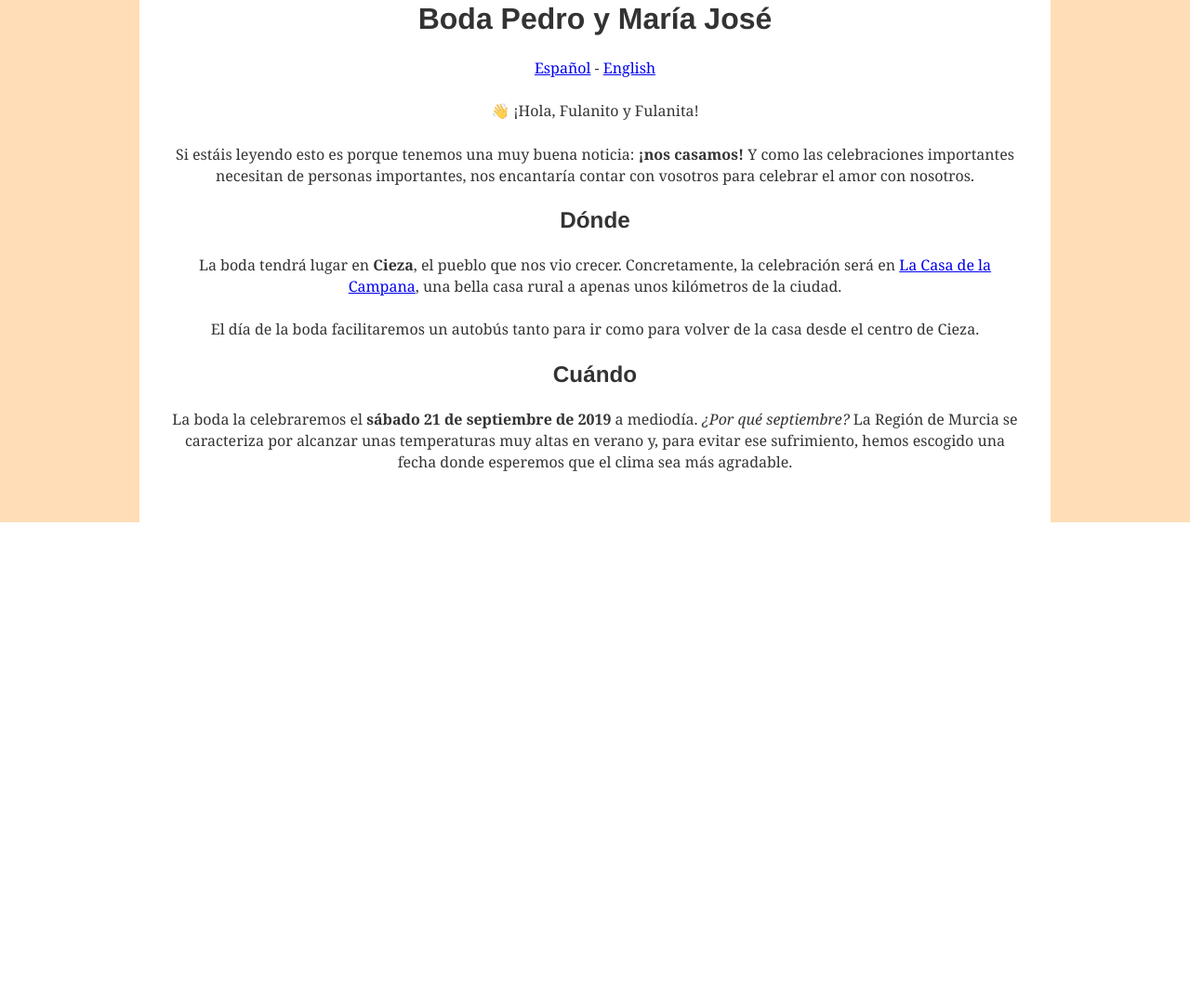
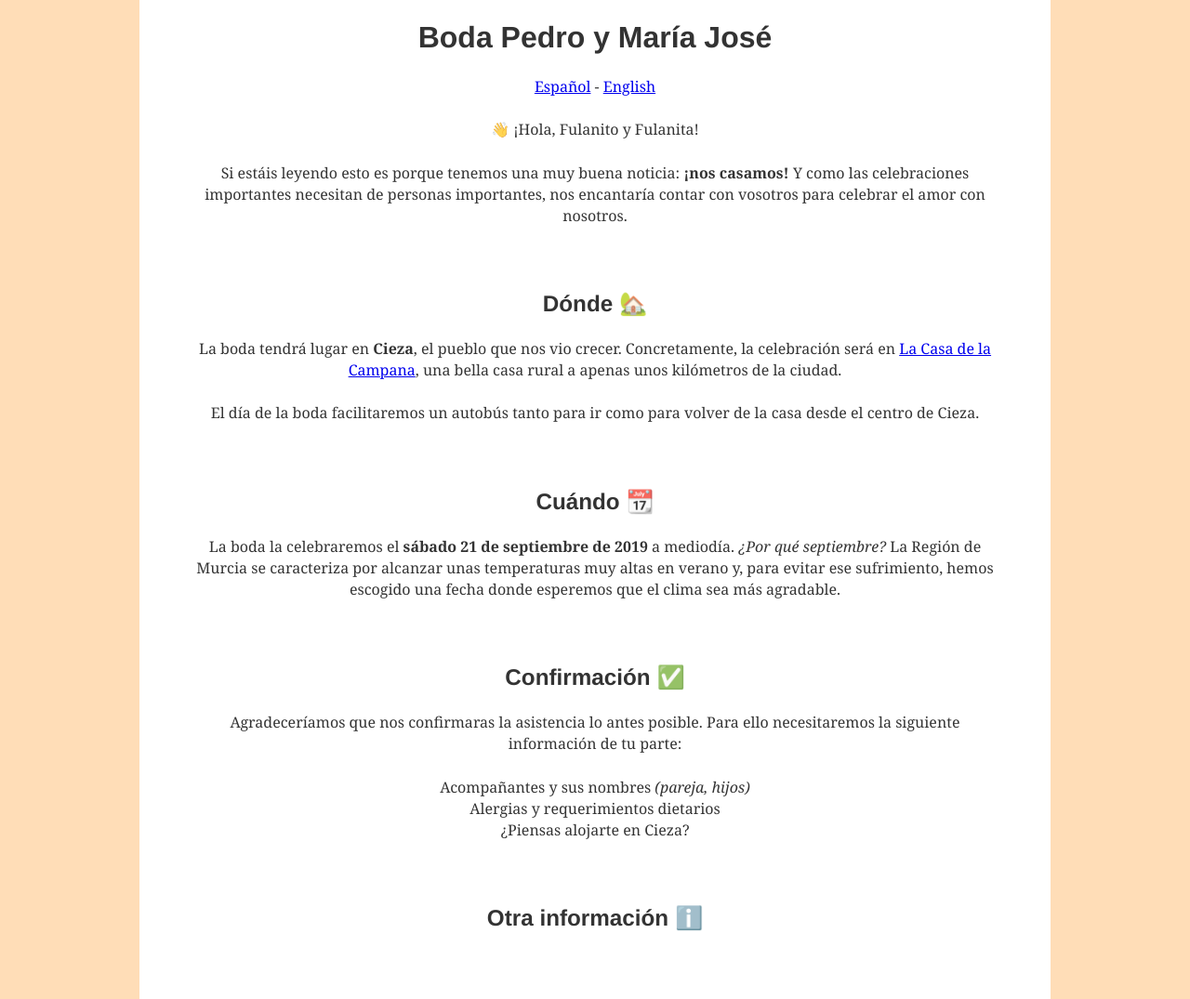
Before and after one commit to pepicrft/bodamariajoseypedro, a Gatsby site: page / in a window 1280 px wide. Shown: the part 256-1331 px from the top of the page at 93% size. Before the commit the page ends 818 px from the top, so only its background shows below. Built offline with nearby package versions, Linux system fonts and the light colour scheme; Gatsby itself is replaced by a stand-in of ours.

Commit message:
Some changes

```diff
--- /dev/null
+++ b/src/components/confirmation.js
@@ -0,0 +1,31 @@
+import React, { useContext } from "react"
+import LanguageContext from "./language-context"
+
+const Confirmation = () => {
+  const { language } = useContext(LanguageContext)
+  if (language === "spanish") {
+    return (
+      <div>
+        <h2>Confirmación ✅</h2>
+        <p>
+          Agradeceríamos que nos confirmaras la asistencia lo antes posible.
+          Para ello necesitaremos la siguiente información de tu parte:
+        </p>
+        <p>
+          <div>
+            Acompañantes y sus nombres <i>(pareja, hijos)</i>
+          </div>
+          <div>Alergias y requerimientos dietarios</div>
+          <div>¿Piensas alojarte en Cieza?</div>
+        </p>
+      </div>
+    )
+  } else {
+    return (
+      <div>
+        <h2>Confirmation ✅</h2>
+      </div>
+    )
+  }
+}
+export default Confirmation
--- a/src/components/layout.js
+++ b/src/components/layout.js
@@ -17,7 +17,7 @@ const Layout = ({ children }) => {
   return (
     <>
       <StyledDiv background={["white", "#ffddb7"]} px={[30, 150]}>
-        <StyledMain background={"white"} p={[0, 30]}>
+        <StyledMain background={"white"} p={[0, 50]}>
           {children}
         </StyledMain>
       </StyledDiv>
--- a/src/components/main.css
+++ b/src/components/main.css
@@ -1,3 +1,7 @@
 * {
   text-align: center;
 }
+
+h2 {
+  margin-top: 70px;
+}
--- /dev/null
+++ b/src/components/other.js
@@ -0,0 +1,21 @@
+import React, { useContext } from "react"
+import LanguageContext from "./language-context"
+
+const Other = () => {
+  const { language } = useContext(LanguageContext)
+  if (language === "spanish") {
+    return (
+      <div>
+        <h2>Otra información ℹ️</h2>
+        <p />
+      </div>
+    )
+  } else {
+    return (
+      <div>
+        <h2>Other information ℹ️</h2>
+      </div>
+    )
+  }
+}
+export default Other
--- a/src/components/place.js
+++ b/src/components/place.js
@@ -7,7 +7,7 @@ const Place = () => {
   if (language === "spanish") {
     return (
       <div>
-        <h2>Dónde</h2>
+        <h2>Dónde 🏡</h2>
         <p>
           La boda tendrá lugar en <b>Cieza</b>, el pueblo que nos vio crecer.
           Concretamente, la celebración será en{" "}
@@ -25,7 +25,7 @@ const Place = () => {
   } else {
     return (
       <div>
-        <h2>Where</h2>
+        <h2>Where 🏡</h2>
         <p>
           The wedding will take place in <b>Cieza</b>, the town that saw us grow
           up. Specifically, the celebration will take place in{" "}
--- a/src/components/when.js
+++ b/src/components/when.js
@@ -6,7 +6,7 @@ const When = () => {
   if (language === "spanish") {
     return (
       <div>
-        <h2>Cuándo</h2>
+        <h2>Cuándo 📆</h2>
         <p>
           La boda la celebraremos el <b>sábado 21 de septiembre de 2019</b> a
           mediodía. <i>¿Por qué septiembre?</i> La Región de Murcia se
@@ -19,7 +19,7 @@ const When = () => {
   } else {
     return (
       <div>
-        <h2>When</h2>
+        <h2>When 📆</h2>
         <p>
           The wedding will be celebrated on <b>Saturday September 21st, 2019</b>{" "}
           at noon. <i>Why September?</i> In The Region of Murcia is common to
--- a/src/pages/index.js
+++ b/src/pages/index.js
@@ -4,6 +4,8 @@ import Intro from "../components/intro"
 import When from "../components/when"
 import Place from "../components/place"
 import Meta from "../components/meta"
+import Confirmation from "../components/confirmation"
+import Other from "../components/other"
 import LanguageContext from "../components/language-context"
 import GuestsContext from "../components/guests-context"
 
@@ -19,6 +21,8 @@ const IndexPage = () => {
           <Intro />
           <Place />
           <When />
+          <Confirmation />
+          <Other />
         </LanguageContext.Provider>
       </GuestsContext.Provider>
     </Layout>
```
